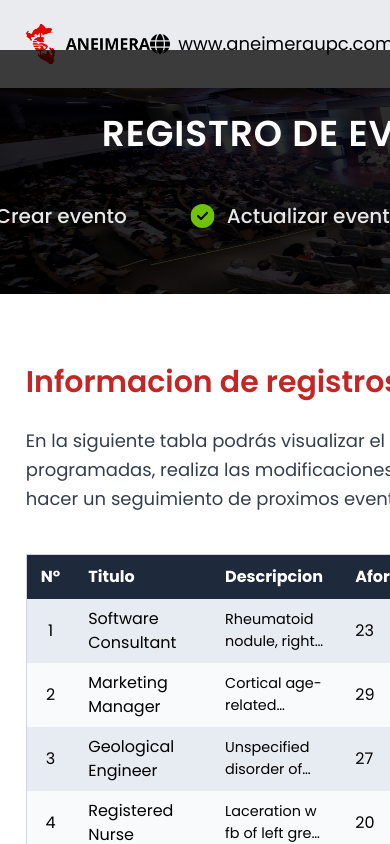
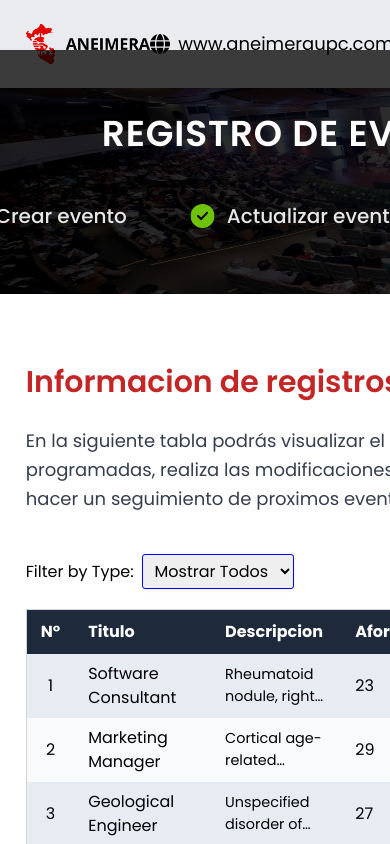
Before and after one commit to Nekolas777/aneimera-upc-frontend, a React (Vite) app: page /events-information in a window 390 px wide. Shown: the top 844 px of the page. Built offline with nearby package versions, Linux system fonts and the light colour scheme.

Commit message:
feat: filter dropdown for events types (taller, visita, ponencia)

```diff
--- a/src/features/events/components/ui/EventsTable.tsx
+++ b/src/features/events/components/ui/EventsTable.tsx
@@ -5,7 +5,7 @@ import {
   getPaginationRowModel,
   useReactTable,
 } from "@tanstack/react-table";
-import { ChangeEvent, useState } from "react";
+import { ChangeEvent, useMemo, useState } from "react";
 import { Event, events } from "../../mocks/events-mock-data";
 import { ArrowIcon } from "../../../../assets/icons/ArrowIcon";
 import { TrashIcon } from "../../../../assets/icons/TrashIcon";
@@ -13,6 +13,8 @@ import { EditIcon } from "../../../../assets/icons/EditIcon";
 
 export const EventsTable = () => {
   const [data, setData] = useState(() => [...events].slice(0, 99));
+
+  const [typeFilter, setTypeFilter] = useState("");
 
   const columnHelper = createColumnHelper<Event>();
 
@@ -55,7 +57,7 @@ export const EventsTable = () => {
     columnHelper.display({
       id: "acciones",
       header: "Acciones",
-      cell: (info) => (
+      cell: () => (
         <div className='flex flex-row gap-1.5'>
           <button
             className='bg-blue-600 p-2 rounded-lg hover:bg-blue-800 transition-all duration-200 ease-linear'
@@ -74,8 +76,17 @@ export const EventsTable = () => {
     }),
   ];
 
+  // filtramos los datos basados en el filtro seleccionado.
+  // usamos el hook useMemo para memorizar los datos filtrados y evitar renderizados innecesarios.
+  // esta función solo se ejecuta cuando hay cambios en typeFilter o data
+  const filteredData = useMemo(() => {
+    return typeFilter
+      ? data.filter((row) => row.tipo.includes(typeFilter))
+      : data;
+  }, [typeFilter, data]);
+
   const table = useReactTable({
-    data,
+    data: filteredData,
     columns,
     getCoreRowModel: getCoreRowModel(),
     getPaginationRowModel: getPaginationRowModel(),
@@ -92,10 +103,6 @@ export const EventsTable = () => {
   );
 
   const handleNextPage = () => {
-    /* const { pageSize, pageIndex } = table.getState().pagination;
-    const totalItems = data.length;
-    const maxItemsOnCurrentPage = Math.min(pageSize, totalItems - (pageIndex + 1) * pageSize); */
-
     table.nextPage();
     setEventCount(
       (prevCount) => prevCount + table.getState().pagination.pageSize
@@ -103,10 +110,6 @@ export const EventsTable = () => {
   };
 
   const handlePreviousPage = () => {
-    /* const { pageSize, pageIndex } = table.getState().pagination;
-    const totalItems = data.length;
-    const maxItemsOnPreviousPage = Math.min(pageSize, totalItems - (pageIndex - 1) * pageSize); */
-
     table.previousPage();
     setEventCount(
       (prevCount) => prevCount - table.getState().pagination.pageSize
@@ -121,17 +124,36 @@ export const EventsTable = () => {
   };
 
   const handleEdit = () => {
-    // Lógica para editar el evento
     console.log("Editar");
   };
 
   const handleDelete = () => {
-    // Lógica para eliminar el evento
     console.log("Eliminar");
+  };
+
+  const handleFilterChange = (e: ChangeEvent<HTMLSelectElement>) => {
+    setTypeFilter(e.target.value);
+    table.setPageIndex(0);
   };
 
   return (
     <div className='mt-10 min-w-full'>
+      <div className='mb-5'>
+        <label htmlFor='typeFilter' className='mr-2'>
+          Filter by Type:
+        </label>
+        <select
+          id='typeFilter'
+          value={typeFilter}
+          onChange={handleFilterChange}
+          className='border px-2 py-1'
+        >
+          <option value=''>Mostrar Todos</option>
+          <option value='Visita'>Visita</option>
+          <option value='Ponencia'>Ponencia</option>
+          <option value='Taller'>Taller</option>
+        </select>
+      </div>
       <div className='contain-inline-size min-w-full overflow-x-auto'>
         <table className='border-[1px] border-gray-300 w-full min-w-full text-left'>
           <thead className='bg-slate-800 text-white'>
@@ -154,8 +176,7 @@ export const EventsTable = () => {
             ))}
           </thead>
           <tbody>
-            {table.getRowModel().rows.length
-              ? table.getRowModel().rows.map((row, i) => (
+            {table.getRowModel().rows.map((row, i) => (
               <tr
                 key={row.id}
                 className={`${
@@ -168,27 +189,23 @@ export const EventsTable = () => {
                     className={`px-3.5 h-16 ${
                       cell.column.id === "Event ID" ? "text-center" : ""
                     } ${
-                          cell.column.id === "descripcion"
-                            ? "max-w-[250px]"
-                            : ""
+                      cell.column.id === "descripcion" ? "max-w-[250px]" : ""
                     }`}
                   >
-                        {flexRender(
-                          cell.column.columnDef.cell,
-                          cell.getContext()
-                        )}
+                    {flexRender(cell.column.columnDef.cell, cell.getContext())}
                   </td>
                 ))}
               </tr>
-                ))
-              : null}
+            ))}
           </tbody>
         </table>
       </div>
       {/* Navigation */}
       <footer className='w-full flex flex-row justify-between items-center mt-4'>
         <div className='flex flex-row items-center gap-3'>
-          <p className='whitespace-nowrap'>Eventos por página:</p>
+          <p className='whitespace-nowrap hidden sm:block'>
+            Eventos por página:
+          </p>
           <div className='container'>
             <select
               value={table.getState().pagination.pageSize}
@@ -218,7 +235,7 @@ export const EventsTable = () => {
             }}
           >
             <ArrowIcon direction='left' />
-            <span>Anterior</span>
+            <span className='hidden md:block'>Anterior</span>
           </button>
           <button
             className='p-1.5 border-[1px] border-gray-300 flex flex-row-reverse gap-1.5 items-center px-2.5 disabled:opacity-30'
@@ -228,7 +245,7 @@ export const EventsTable = () => {
             }}
           >
             <ArrowIcon direction='right' />
-            <span>Siguiente</span>
+            <span className='hidden md:block'>Siguiente</span>
           </button>
         </div>
       </footer>
```
Lines whose indentation alone changed are shown as unchanged.
